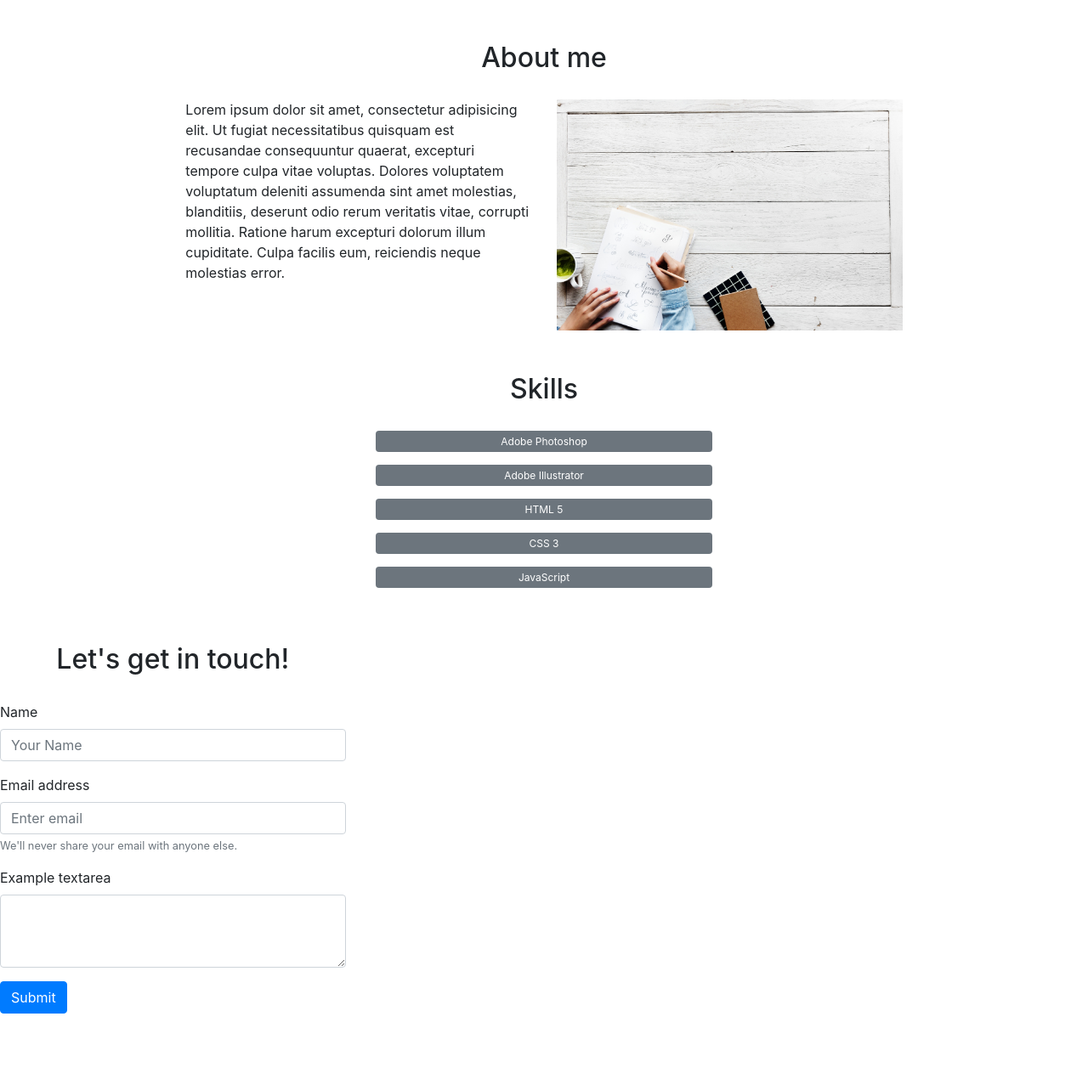
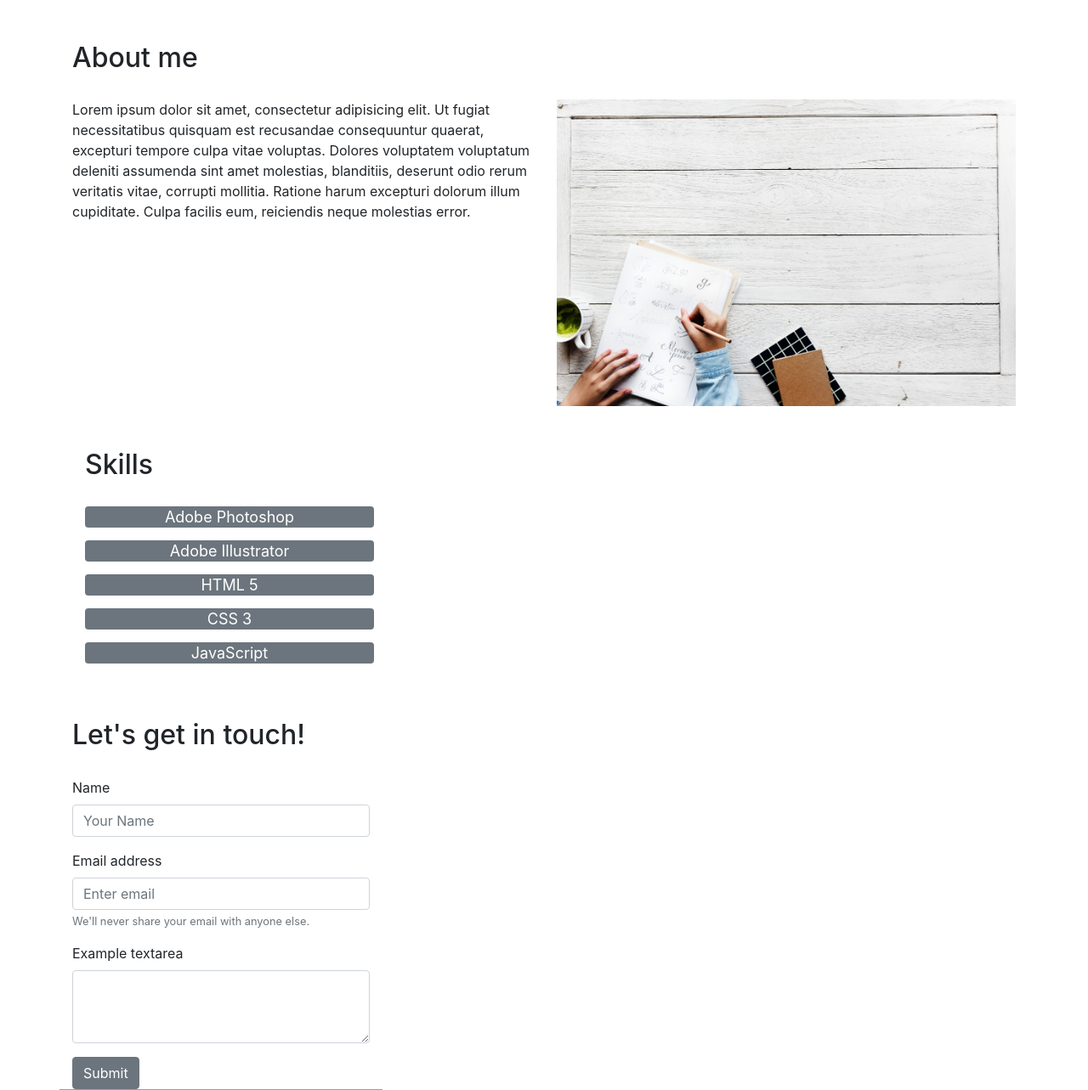
Before and after one commit to vanessa-ariel/vanessa-ariel.github.io, a website: page index.html in a window 1280 px wide. Shown: the part 801-2084 px from the top of the page at 85% size. Before the commit the page ends 1994 px from the top, so only its background shows below. Drawn offline with Linux system fonts and the light colour scheme; grey boxes are pictures that could not be loaded.

Commit message:
Add jQuery scroll function, style navbar, fix alignment

```diff
--- a/css/style.css
+++ b/css/style.css
@@ -1,5 +1,13 @@
 
 /*# sourceMappingURL=style.css.map */
+*{
+	box-sizing: border-box;
+	padding:0;
+}
+.scrolled{
+	background-color: white;
+	opacity: 0.9
+}
 .pop-up-menu{
     position: absolute;
     top: 56px;
@@ -25,8 +33,16 @@ span.error{
     margin-bottom: 15px;
     height: 25px;
 }
+.progress-bar{
+	font-size: 18px;
+}
 
 h2{
-    text-align: center;
+    text-align: left;
     margin: 50px 0 30px;
 }
+.contact-img{
+	background-image: url(../assets/access-adult-blur-261628.jpg);
+
+
+}
--- a/index.html
+++ b/index.html
@@ -10,7 +10,7 @@
 </head>
 <body>
     <!-- NAVBAR -->
-    <nav class="fixed-top navbar navbar-light bg-light">
+    <nav class="fixed-top navbar navbar-light bg-transparent">
         <div class="container">
             <a class="navbar-brand" href="#">My logo goes here</a>
             <button class="navbar-toggler" type="button" data-toggle="collapse" data-target="#navbarNav" aria-controls="navbarNav"aria-expanded="false" aria-label="Toggle navigation">
@@ -41,10 +41,10 @@
     <div id="carouselExampleControls" class="carousel slide" data-ride="carousel">
         <div class="carousel-inner">
             <div class="carousel-item active">
-                <img class="d-block w-100" src="assets/rawpixel-600782-unsplash.jpg" alt="First slide">
+                <img class="d-block w-100" src="assets/ballpen-blur-close-up-461077.jpg" alt="First slide">
             </div>
             <div class="carousel-item">
-                <img class="d-block w-100" src="assets/rawpixel-600782-unsplash.jpg" alt="Second slide">
+                <img class="d-block w-100" src="assets/ballpen-blur-close-up-461077.jpg" alt="Second slide">
             </div>
             <div class="carousel-item">
                 <img class="d-block w-100" src="assets/rawpixel-600782-unsplash.jpg" alt="Third slide">
@@ -62,21 +62,23 @@
 
     <!-- ABOUT ME -->
     <section class="about">
+		<div class="container">
 			<h2>About me</h2>
-        <div class="row justify-content-center">
-            <div class="col-lg-4">
+			<div class="row justify-content-between">
+				<div class="col-lg-6">
 					<p>Lorem ipsum dolor sit amet, consectetur adipisicing elit. Ut fugiat necessitatibus quisquam est recusandae consequuntur quaerat, excepturi tempore culpa vitae voluptas. Dolores voluptatem voluptatum deleniti assumenda sint amet molestias, blanditiis, deserunt odio rerum veritatis vitae, corrupti mollitia. Ratione harum excepturi dolorum illum cupiditate. Culpa facilis eum, reiciendis neque molestias error.</p>
 				</div>
-            <div class="col-lg-4">
+				<div class="col-lg-6">
 					<img class="img-fluid" src="assets/rawpixel-577482-unsplash.jpg" alt="">
 				</div>
 			</div>
-
+        </div>
     </section>
 
     <!-- SKILLS -->
     <section class = "skills">
-        <div class = "col-lg-4 mx-auto">
+       <div class = "container">
+			<div class = "col-lg-4">
 				<h2>Skills</h2>
 				<div class="progress">
 					<div class="progress-bar bg-secondary" role="progressbar" style="width: 100%" aria-valuenow="100" aria-valuemin="0" aria-valuemax="100">Adobe Photoshop</div>
@@ -94,12 +96,14 @@
 					<div class="progress-bar bg-secondary" role="progressbar" style="width: 100%" aria-valuenow="100" aria-valuemin="0" aria-valuemax="100">JavaScript</div>
 				</div>
 			</div>
+        </div>
 
     </section>
 
     <!-- FORM -->
-    <section class="flex-column justify-content-center">
-        <div class="row">
+    <section class="form">
+       <div class= "container">
+			<div class="row flex-column justify-content-center">
 				<div class="col-lg-4">
 					<h2>Let's get in touch!</h2>
 					<form class="form-contact">
@@ -116,8 +120,12 @@
 								<label for="textInput">Example textarea</label>
 								<textarea name="text" class="form-control" id="textInput" rows="3"></textarea>
 							</div>
-                    <button class="btn btn-primary">Submit</button>
+						<button class="btn btn-secondary">Submit</button>
 					</form>
+				</div>
+				<div class="contact-img col-lg-4">
+<!--					<img src="assets/access-adult-blur-261628.jpg" alt="">-->
+				</div>
         	</div>
         </div>
 
--- a/js/script.js
+++ b/js/script.js
@@ -1,3 +1,10 @@
+$(window).scroll(function(){
+	if($(this).scrollTop() > 60){
+		$('nav').removeClass('bg-transparent')
+		$('nav').addClass('scrolled')
+	}
+});
+
 let form = $('.form-contact');
 
 form.validate({
```
Also changed, not shown: assets/backlit-blogging-business-34153.jpg (added), assets/ballpen-blur-close-up-461077.jpg (added), assets/computer-laptop-macbook-93405.jpg (added), 1 other file. Lines whose indentation alone changed are shown as unchanged.
